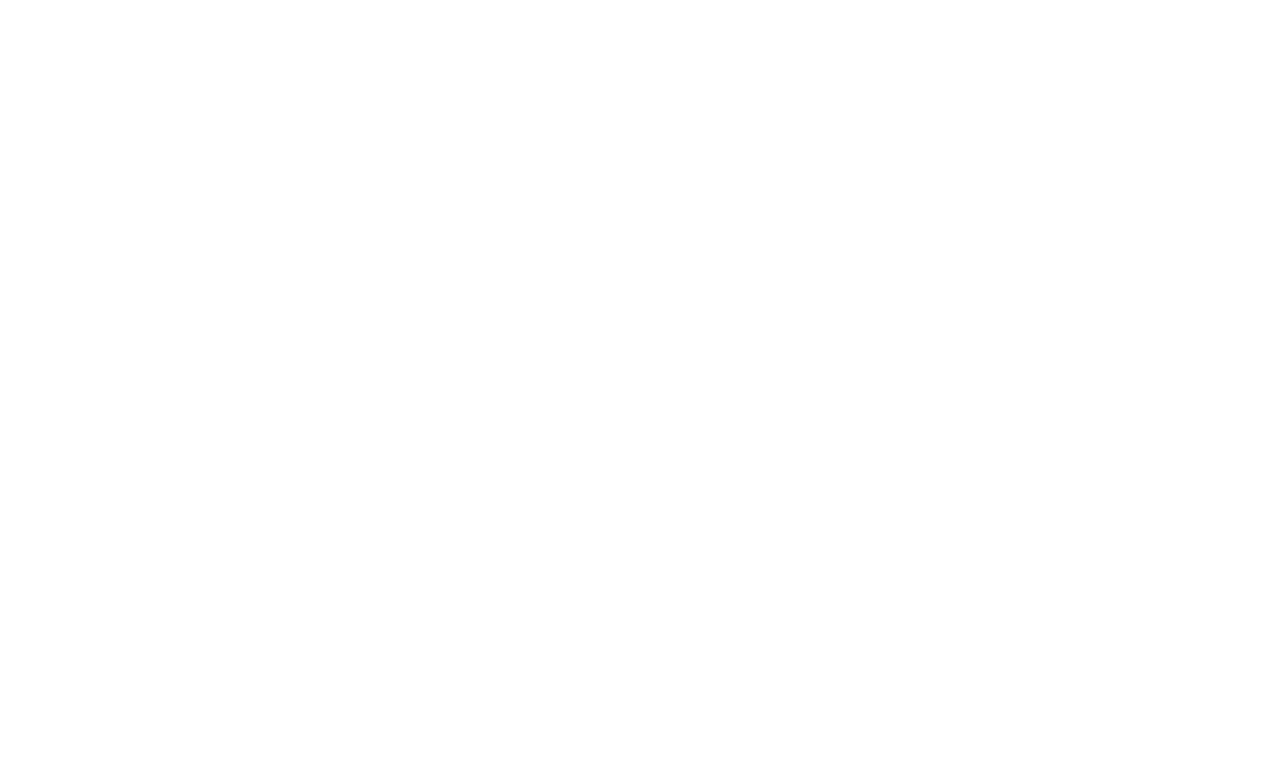
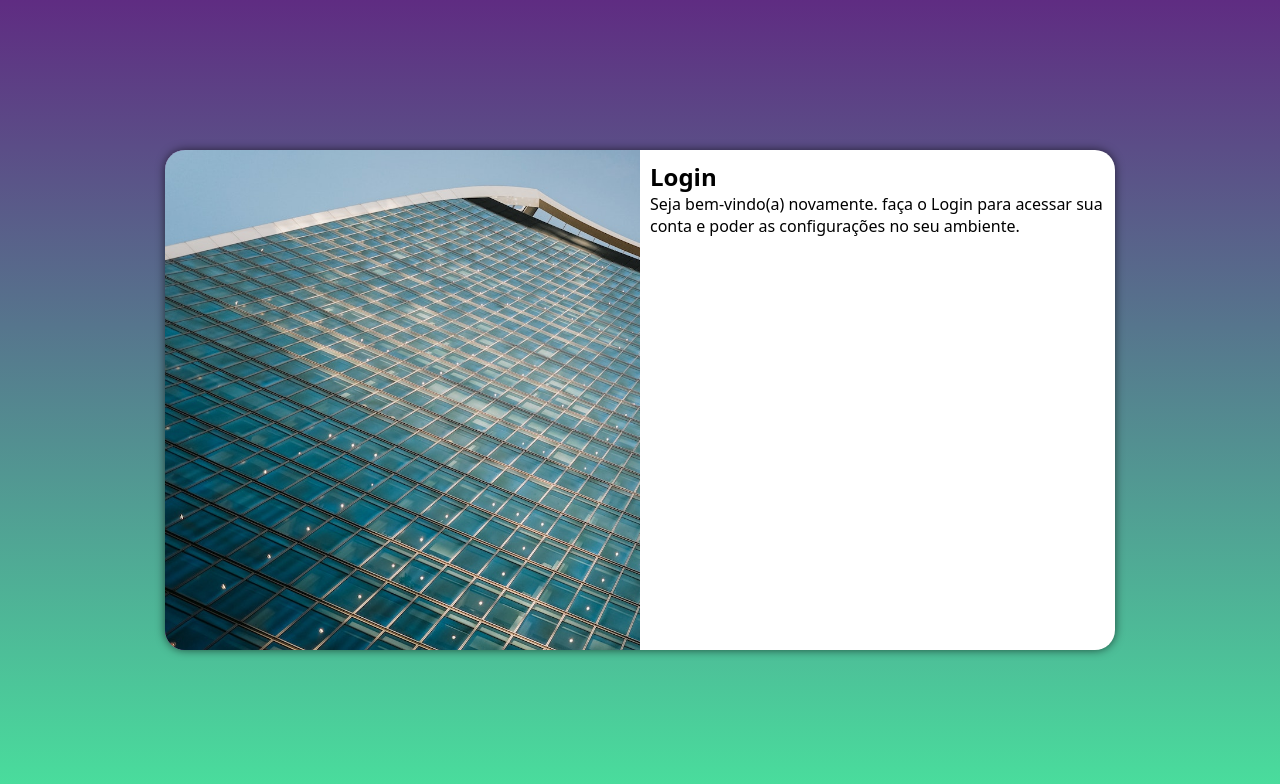
Before and after one commit to gustavonatal/projeto-login, a plain HTML site: page index.html in a window 1280 px wide. Drawn offline with Linux system fonts and the light colour scheme.

Commit message:
realizado css do projeto

```diff
--- /dev/null
+++ b/estilos/mediaqueries.css
@@ -0,0 +1,44 @@
+@charset "UTF-8";
+
+@media screen and (min-width: 768px) and (max-width:992px) {
+    body {
+        background-image: linear-gradient(to top, #49e09d, #5f2c82);
+    }
+
+    section#login {
+        width: 90vw;
+
+    }
+
+    section#login > div#imagem {
+        float: left;
+        width: 30%;
+        height: 100%;
+    }
+
+    section#login > div#formulario {
+        float: right;
+        width: 70%;
+    }
+}
+
+@media screen and (min-width: 992px) {
+    body {
+        background-image: linear-gradient(to top, #49e09d, #5f2c82);
+    }
+
+    section#login {
+        width: 950px;
+    }
+
+    section#login > div#imagem {
+        float: left;
+        width: 50%;
+        height: 100%;
+    }
+
+    section#login > div#formulario {
+        float: right;
+        width: 50%;
+    }
+}
--- /dev/null
+++ b/estilos/style.css
@@ -0,0 +1,59 @@
+@charset "UTF-8";
+
+/*
+    Paleta de cores
+    verder: #49e09d
+    Lilas: #5f2c82
+
+*/
+
+* {
+    font-family: system-ui, -apple-system, BlinkMacSystemFont, 'Segoe UI', Roboto, Oxygen, Ubuntu, Cantarell, 'Open Sans', 'Helvetica Neue', sans-serif;
+    padding: 0px;
+    margin: 0px;
+    box-sizing: border-box;
+
+}
+
+body, html {
+    background-color: #5f2c82;
+    height: 100vh;
+    width: 100vw;
+
+}
+
+main {
+    position: relative;
+    height: 100vh;
+    width: 100vw;
+}
+
+section#login {
+    position: absolute;
+    top: 50%;
+    left: 50%;
+    transform: translate(-50%,-50%);
+    overflow: hidden;
+
+    background-color: white;
+    width: 250px;
+    height: 500px;
+    border-radius: 20px;
+    box-shadow: 0px 0px 10px rgba(0, 0, 0, 0.61);
+
+    transition: width .3s, height .3s;
+    transition-timing-function: ease;
+}
+
+section#login > div#imagem {
+    display: block;
+    background: #5f2c82 url(../imagem/pattern.jpg) no-repeat;
+    background-size: cover;
+    height: 200px;
+}
+
+section#login > div#formulario {
+    display: block;
+    padding: 10px;
+
+}
--- a/index.html
+++ b/index.html
@@ -4,9 +4,24 @@
     <meta charset="UTF-8">
     <meta http-equiv="X-UA-Compatible" content="IE=edge">
     <meta name="viewport" content="width=device-width, initial-scale=1.0">
-    <title>Document</title>
+    <title>Login</title>
+    <link rel="stylesheet" href="estilos/style.css">
+    <link rel="stylesheet" href="estilos/mediaqueries.css">
 </head>
 <body>
+    <main>
+        <section id="login">
+            <div id="imagem">
 
+            </div>
+            <div id="formulario">
+                <h1>Login</h1>
+                <p>Seja bem-vindo(a) novamente. faça o Login para acessar sua conta e poder as configurações no seu ambiente.</p>
+                <form action="login.php" method="post">
+
+                </form>
+            </div>
+        </section>
+    </main>
 </body>
 </html>
```
